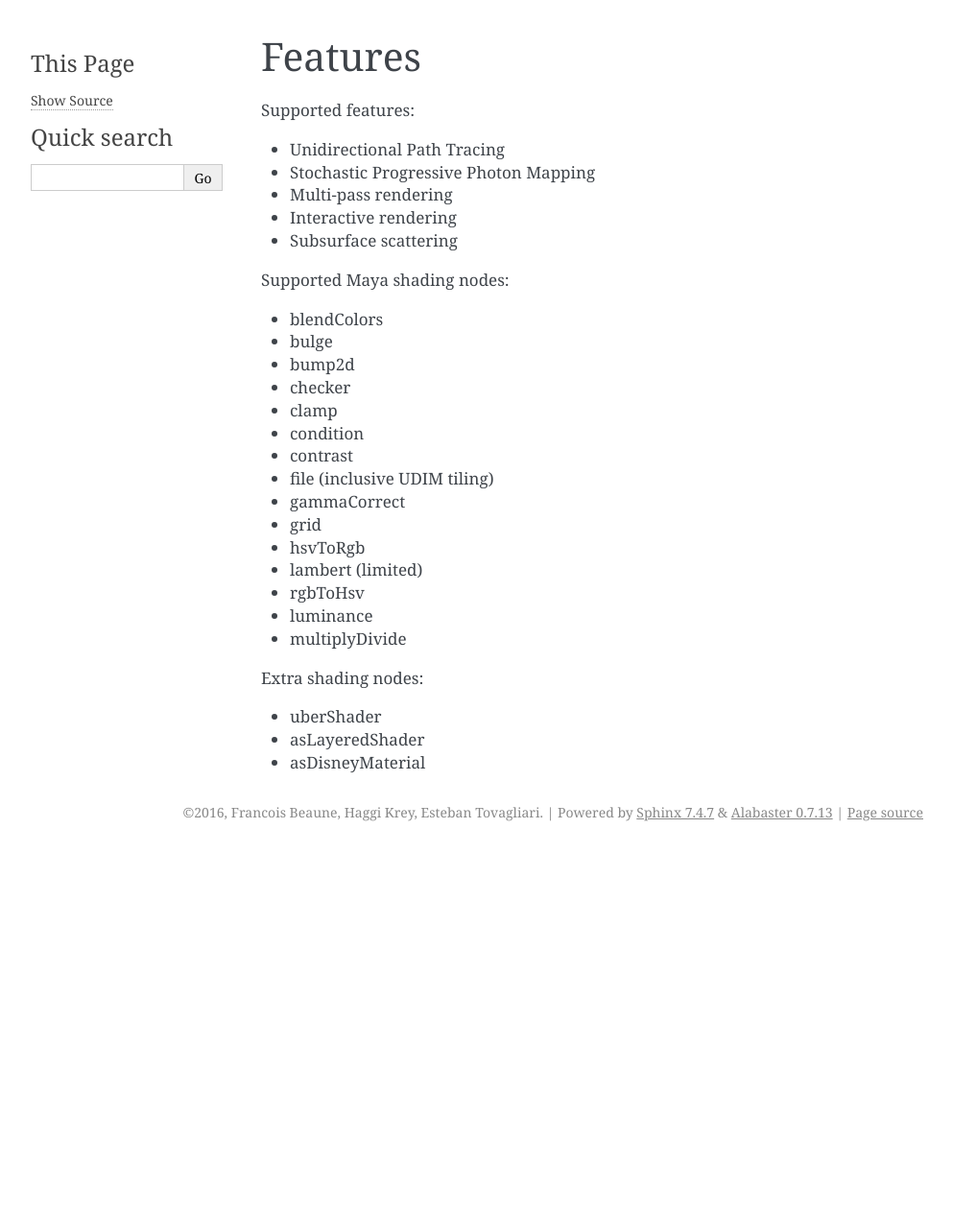
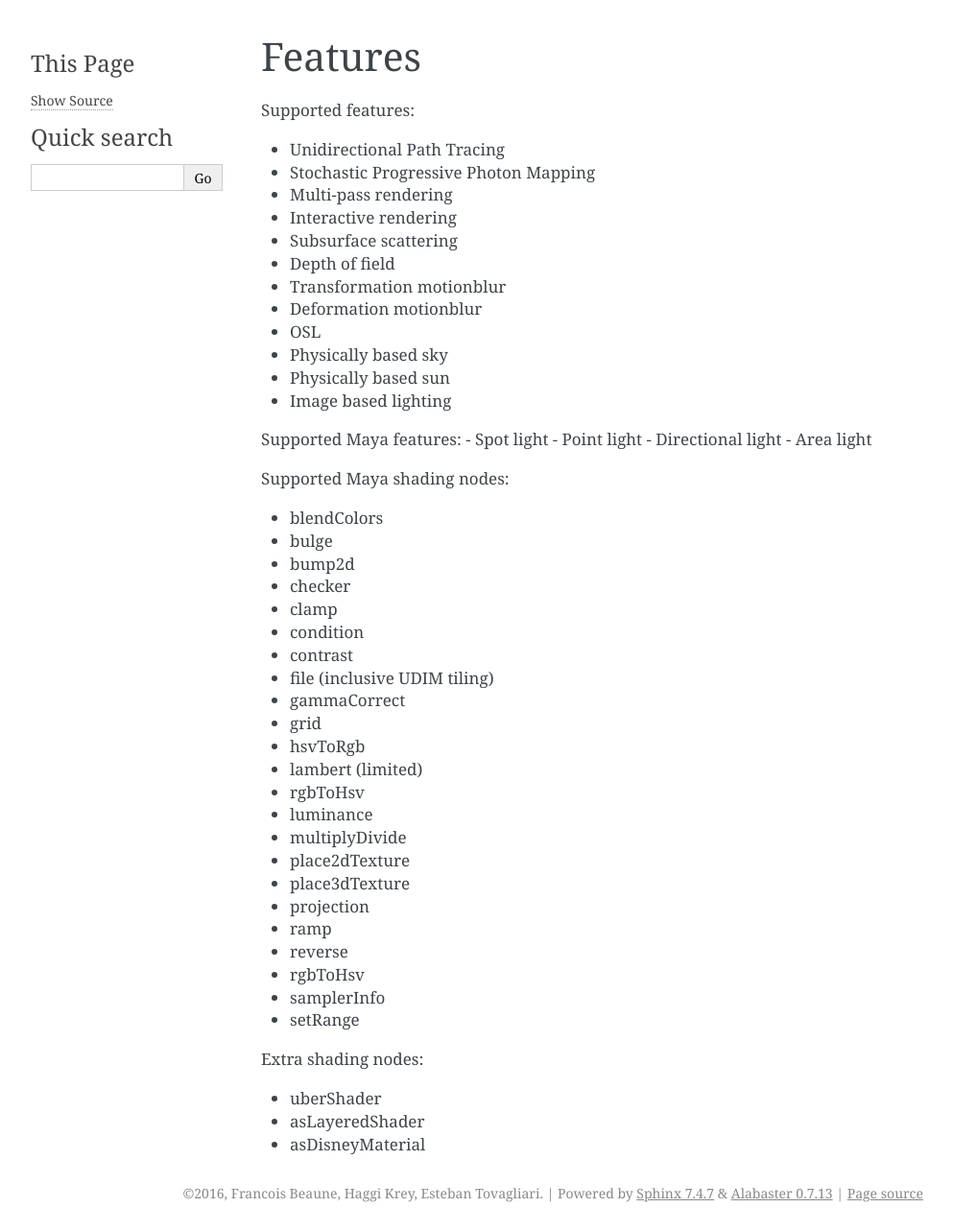
Before and after one commit to haggi/appleseed-maya, a Sphinx documentation site: the page built from docs/source/features.rst, in a window 1280 px wide. Shown: the whole page at 96% size, without its empty margins (148-1141 px from the left). Built offline with Sphinx 7.4.7, drawn with Linux system fonts in a browser that asks for light colours; before the commit the page ends 900 px from its top, so only the background shows below that.

Commit message:
Update features.rst

```diff
--- a/docs/source/features.rst
+++ b/docs/source/features.rst
@@ -8,6 +8,19 @@ Supported features:
 - Multi-pass rendering
 - Interactive rendering
 - Subsurface scattering
+- Depth of field
+- Transformation motionblur
+- Deformation motionblur
+- OSL
+- Physically based sky
+- Physically based sun
+- Image based lighting
+
+Supported Maya features:
+- Spot light
+- Point light
+- Directional light
+- Area light
 
 Supported Maya shading nodes:
 
@@ -26,7 +39,14 @@ Supported Maya shading nodes:
 - rgbToHsv
 - luminance
 - multiplyDivide
-
+- place2dTexture
+- place3dTexture
+- projection
+- ramp
+- reverse
+- rgbToHsv
+- samplerInfo
+- setRange
 
 Extra shading nodes:
 
```
